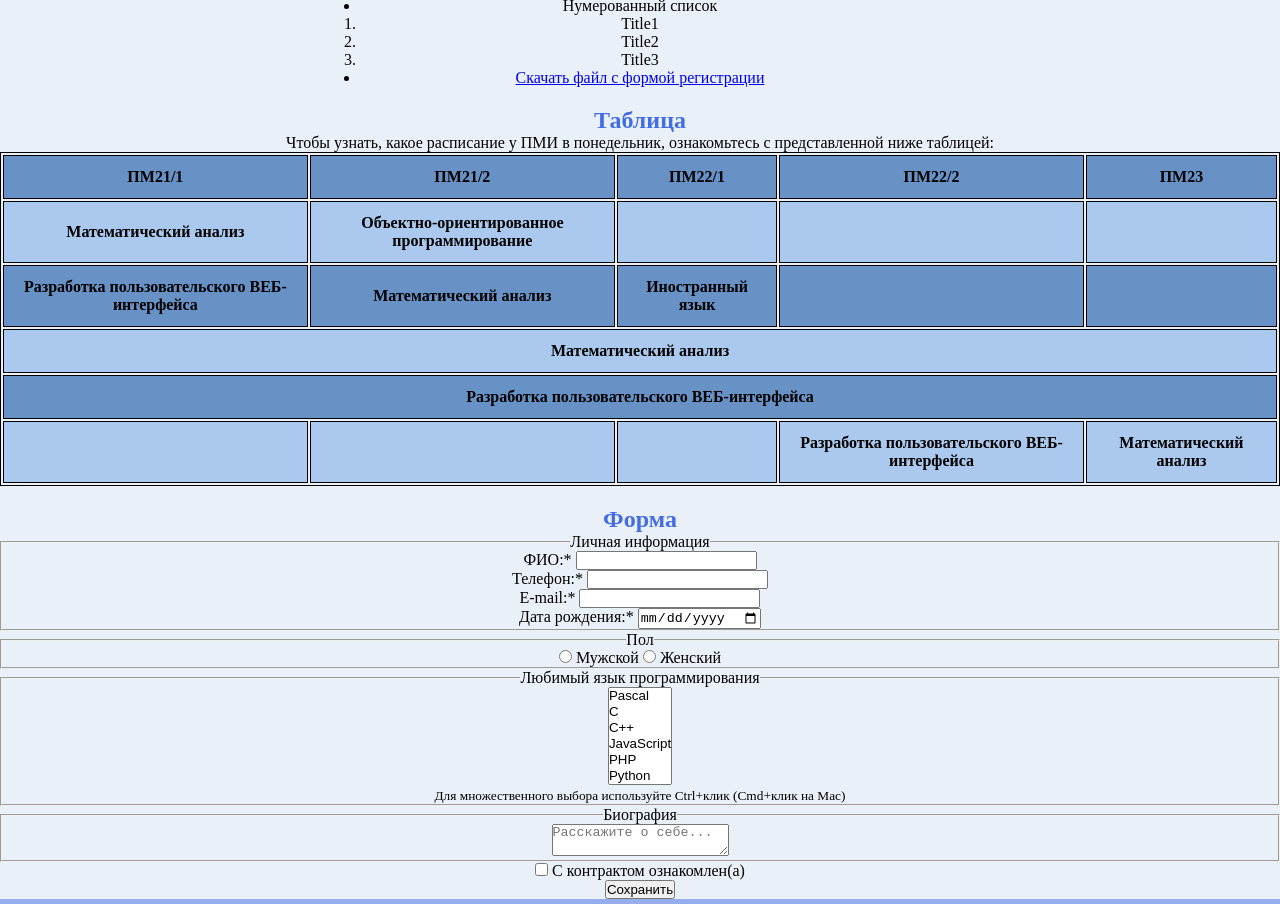
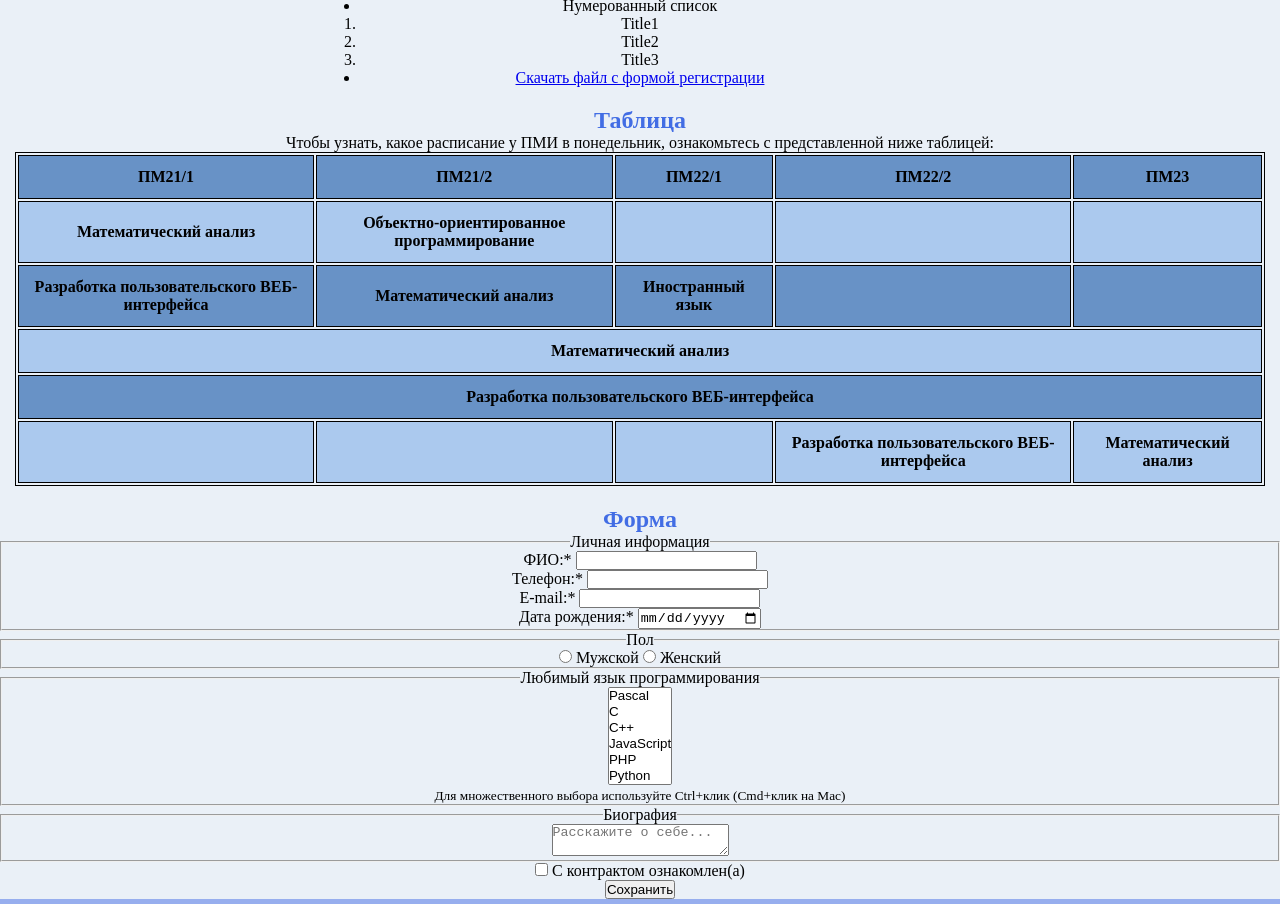
Before and after one commit to angelinaliverova06-eng/angelinaliverova06-eng-3.github.io, a plain HTML site: page index.html in a window 1280 px wide. Shown: the part 1304-2208 px from the top of the page. Drawn offline with Linux system fonts and the light colour scheme.

Commit message:
Add files via upload

```diff
--- a/style.css
+++ b/style.css
@@ -64,6 +64,8 @@ div#first {
 
 div#form{
     order: 3;
+    overflow-x: auto;
+    padding: 0 15px;
 }
 
 div#center {
@@ -90,10 +92,11 @@ img#logo {
 }
 
 .special {
-    max-width: 490,4 px;
     border: 1px solid #000000;
     table-layout: auto;
     white-space: normal;
+    width: 100%;
+    max-width: 100%;
     margin-bottom: 20px;
     font-size: 14px;
 }
@@ -102,12 +105,16 @@ img#logo {
     font-weight: bold;
     padding: 8px 5px;
     border: 1px solid #000000;
+    word-wrap: break-word;
+    white-space: normal;
 }
 
 .special td {
     padding: 8px 5px;
     border: 1px solid #000000;
     text-align: center;
+    word-wrap: break-word;
+    white-space: normal;
 }
 
 .special tbody tr:nth-child(odd) {
```
